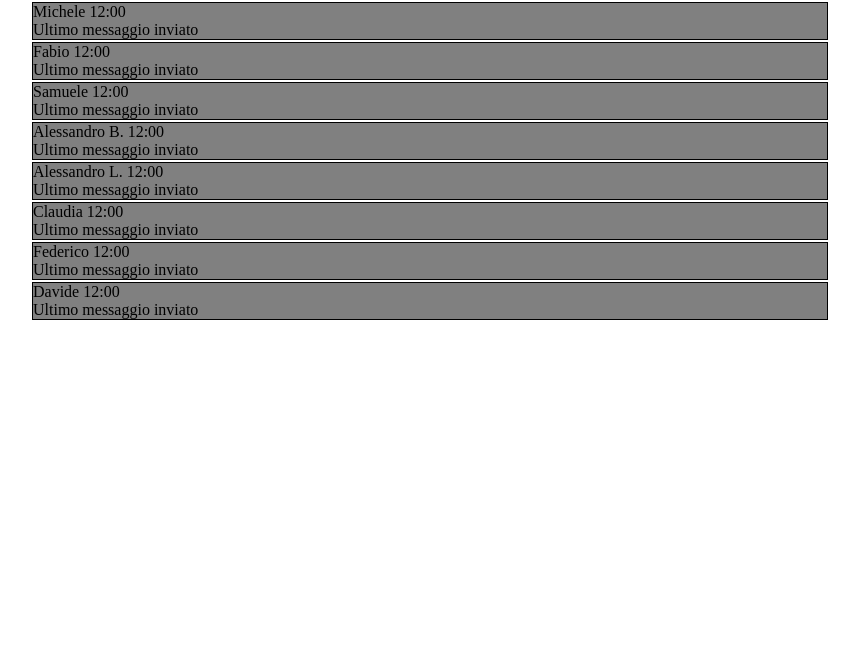
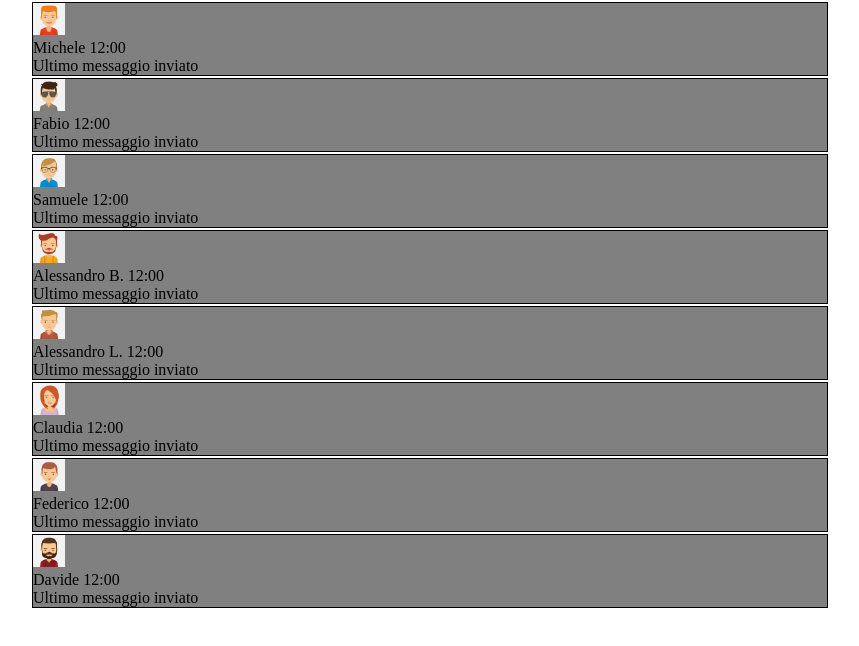
Before and after one commit to Denis-92/vue-boolzapp, a plain HTML site: page index.html in a window 1280 px wide. Shown: the whole page, without its empty margins (210-1069 px from the left). Drawn offline with nearby package versions, Linux system fonts and the light colour scheme.

Commit message:
aggiunto icona profilo utente

```diff
--- a/css/style.css
+++ b/css/style.css
@@ -16,3 +16,7 @@
     background-color: gray;
     margin: 2px;
 }
+
+.profile-picture {
+    width: 2rem;
+}
--- a/index.html
+++ b/index.html
@@ -16,7 +16,10 @@
     <div id="app">
         <div class="container">
             <div class="lista-contatti">
-                <div class="contatto" v-for="item in contacts">
+                <div class="contatto" v-for="(item, index) in contacts">
+                    <div>
+                        <img :src="'img/avatar' + item.avatar + '.jpg'" alt="item.name" class="profile-picture">
+                    </div>
                     <div>
                         <span>{{ item.name }}</span>
                         <span> 12:00 </span>
```
